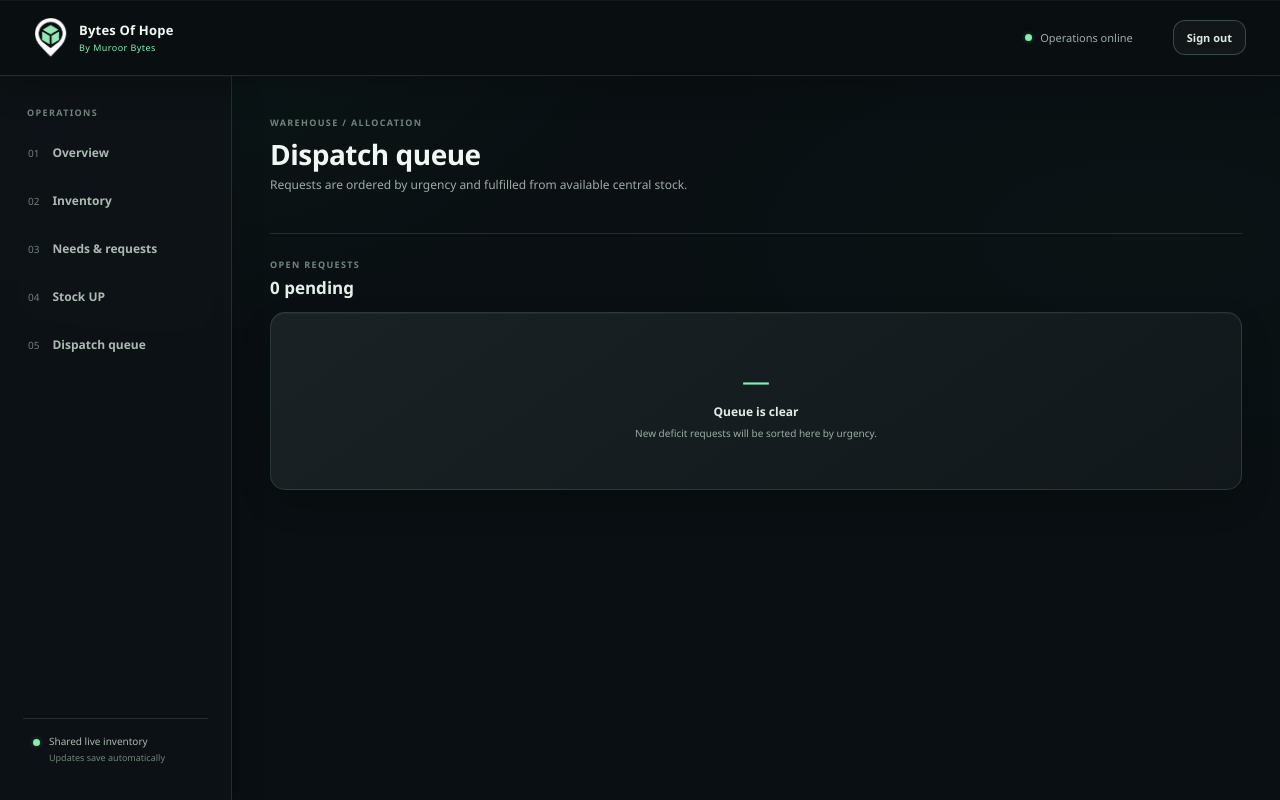
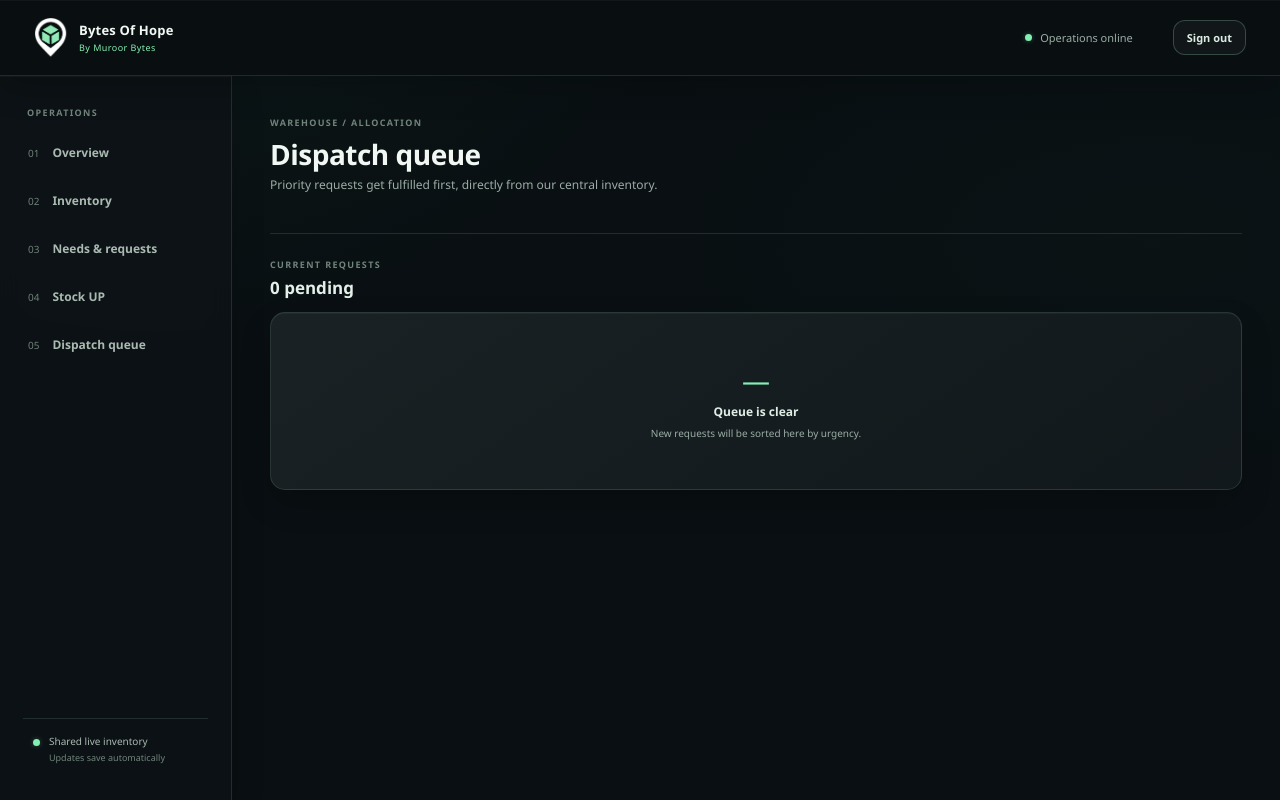
Before and after one commit to jpwers/jayjay, a Flask app: template Pp/FieldReady/templates/dispatch.html in a window 1280 px wide. Run offline with Flask 3, Linux system fonts and the light colour scheme; the template is opened without the code that fills it, so the values that code supplies are empty; the visitor is signed in with stand-in values (Sample User, id 1); data comes from the database, SQL or seed files in the repository.

Commit message:
new updates

```diff
--- a/Pp/FieldReady/templates/dispatch.html
+++ b/Pp/FieldReady/templates/dispatch.html
@@ -1,12 +1,12 @@
 {% extends "base.html" %}
 {% block title %}Dispatch queue{% endblock %}
 {% block content %}
-<header class="page-heading"><div><p class="eyebrow">WAREHOUSE / ALLOCATION</p><h1>Dispatch queue</h1><p>Requests are ordered by urgency and fulfilled from available central stock.</p></div></header>
-<section class="section-block"><div class="section-heading"><div><p class="eyebrow">OPEN REQUESTS</p><h2>{{ requests|length }} pending</h2></div></div>
+<header class="page-heading"><div><p class="eyebrow">WAREHOUSE / ALLOCATION</p><h1>Dispatch queue</h1><p>Priority requests get fulfilled first, directly from our central inventory.</p></div></header>
+<section class="section-block"><div class="section-heading"><div><p class="eyebrow">CURRENT REQUESTS</p><h2>{{ requests|length }} pending</h2></div></div>
   {% if requests %}<div class="table-wrap"><table><thead><tr><th>PRIORITY ORDER</th><th>SHELTER</th><th>SUPPLY</th><th>REQUESTED</th><th>CENTRAL AVAILABLE</th><th>AFTER DISPATCH</th></tr></thead><tbody>
     {% for item in requests %}<tr><td><span class="queue-rank">{{ "%02d"|format(loop.index) }}</span> <span class="priority priority-{{ item.urgency|lower }}">{{ item.urgency }}</span></td><td class="cell-strong">{{ item.shelter }}</td><td>{{ item.item }}</td><td>{{ "{:,.0f}".format(item.qty) }}</td><td>{{ "{:,.0f}".format(inventory.get(item.item, 0)) }}</td><td>{% if inventory.get(item.item, 0) >= item.qty %}<span class="quantity-clear">Full</span>{% elif inventory.get(item.item, 0) > 0 %}<span class="quantity-alert">Partial</span>{% else %}<span class="stock-state stock-low">Out of stock</span>{% endif %}</td></tr>{% endfor %}
   </tbody></table></div>
   <form method="post" class="dispatch-action"><input type="hidden" name="csrf_token" value="{{ csrf_token() }}"><p>Dispatch will update warehouse counts and request statuses immediately.</p><button class="button button-primary" type="submit">Run priority dispatch <span aria-hidden="true">&rarr;</span></button></form>
-  {% else %}<div class="empty-state"><span class="empty-mark">—</span><strong>Queue is clear</strong><p>New deficit requests will be sorted here by urgency.</p></div>{% endif %}
+  {% else %}<div class="empty-state"><span class="empty-mark">—</span><strong>Queue is clear</strong><p>New requests will be sorted here by urgency.</p></div>{% endif %}
 </section>
 {% endblock %}
--- a/Pp/FieldReady/templates/stock_form.html
+++ b/Pp/FieldReady/templates/stock_form.html
@@ -6,7 +6,7 @@
   <div class="form-section-heading"><span class="section-index">01</span><div><h2>{{ form_heading }}</h2><p>Stock updates are shared immediately across the network.</p></div></div>
   <form method="post" class="form-stack stock-form">
     <input type="hidden" name="csrf_token" value="{{ csrf_token() }}">
-    <div class="form-grid"><div><label for="item">SUPPLY NAME</label><input id="item" name="item" placeholder="For example, water or first aid kits" required></div><div><label for="quantity">QUANTITY RECEIVED</label><input id="quantity" name="quantity" type="number" min="1" step="1" placeholder="0" required></div></div>
+    <div class="form-grid"><div><label for="item">ITEM NAME</label><input id="item" name="item" placeholder="For example, water or first aid kits" required></div><div><label for="quantity">QUANTITY RECEIVED</label><input id="quantity" name="quantity" type="number" min="1" step="1" placeholder="0" required></div></div>
     <button class="button button-primary" type="submit">{{ submit_label }} <span aria-hidden="true">&rarr;</span></button>
   </form>
 </section>
--- a/Pp/FieldReady/web_app.py
+++ b/Pp/FieldReady/web_app.py
@@ -1154,7 +1154,7 @@ def restock():
     return render_template(
         "stock_form.html",
         title="Restock warehouse",
-        description="Record bulk deliveries and keep the central stock position current.",
+        description="Record Deliveries and Maintain Current Inventory",
         form_heading="Add stock to the warehouse",
         submit_label="Add to central inventory",
     )
```
Also changed, not shown: 2 other files.
